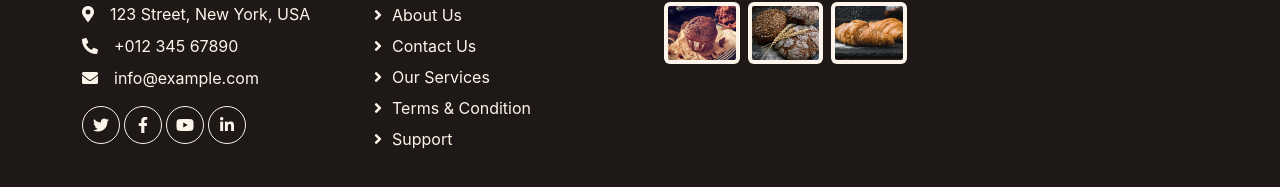
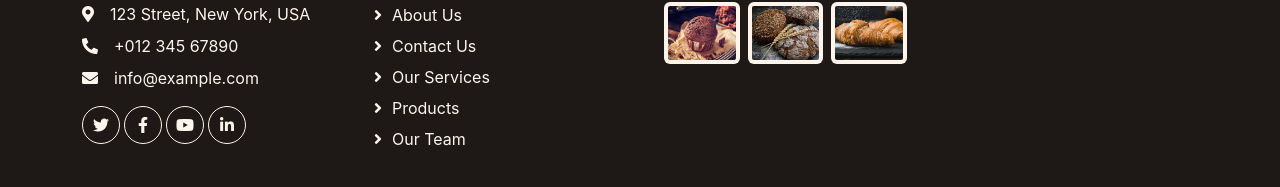
Before and after one commit to simranvadhwani/bakers, a React (Create React App) app: page /home in a window 1280 px wide. Shown: the part 6317-6504 px from the top of the page. Built offline with nearby package versions, Linux system fonts and the light colour scheme; sample sign-in values are in the browser's storage.

Commit message:
trying to admin and user path

```diff
--- a/package.json
+++ b/package.json
@@ -7,6 +7,9 @@
     "@testing-library/react": "^13.4.0",
     "@testing-library/user-event": "^13.5.0",
     "axios": "^1.6.8",
+    "buffer": "^6.0.3",
+    "jsonwebtoken": "^9.0.2",
+    "jwt-decode": "^4.0.0",
     "react": "^18.2.0",
     "react-dom": "^18.2.0",
     "react-hook-form": "^7.51.1",
--- /dev/null
+++ b/src/AdminComponents/AdminHome/AdminHome.jsx
@@ -0,0 +1,11 @@
+import React from "react";
+
+const AdminHome = () => {
+  return (
+    <div>
+      <h1>AdminHome</h1>
+    </div>
+  );
+};
+
+export default AdminHome;
--- a/src/App.js
+++ b/src/App.js
@@ -1,4 +1,5 @@
 import "./App.css";
+import React, { useState, useEffect } from "react";
 import {
   BrowserRouter as Router,
   Routes,
@@ -19,13 +20,39 @@ import ShowNavbar from "./Components/ShowNavbar/ShowNavbar";
 import ShowFooter from "./Components/ShowFooter/ShowFooter";
 import Register from "./Components/Register/Register";
 import Logout from "./Components/Logout/Logout";
+import AdminHome from "./AdminComponents/AdminHome/AdminHome";
+import { jwtDecode as jwt_decode } from "jwt-decode";
 
 function App() {
+  const [isAdmin, setIsAdmin] = useState(false);
+  const [loggedIn, setLoggedIn] = useState(false);
+
+  useEffect(() => {
+    const token = localStorage.getItem("token");
+    if (token) {
+      const decoded = jwt_decode(token);
+      const userRoles =
+        decoded["http://schemas.microsoft.com/ws/2008/06/identity/claims/role"]; // Assuming roles are stored in the token
+      // Check if user has admin role
+      if (userRoles && userRoles.includes("Admin")) {
+        setIsAdmin(true);
+      }
+
+      setLoggedIn(true);
+    }
+  }, []);
   return (
+    <>
+      {isAdmin ? (
+        <Routes>
+          <Route path="/adminhome" element={<AdminHome />} />
+        </Routes>
+      ) : (
         <>
           <ShowNavbar>
             <Navbar />
           </ShowNavbar>
+
           <Routes>
             <Route path="/" element={<LogIn />} />
             <Route path="/home" element={<Home />} />
@@ -37,12 +64,14 @@ function App() {
             <Route path="/contactus" element={<ContactUs />} />
             <Route path="/register" element={<Register />} />
             <Route path="/logout" element={<Logout />} />
-        <Route path="*" element={<Navigate to="/" />} />{" "}
+            <Route path="*" element={<Navigate to="/" />} />
           </Routes>
+
           <ShowFooter>
             <Footer />
           </ShowFooter>
-
+        </>
+      )}
       <a
         href="#"
         className="btn btn-lg btn-primary btn-lg-square rounded-circle back-to-top"
--- a/src/Components/Footer/Footer.jsx
+++ b/src/Components/Footer/Footer.jsx
@@ -2,6 +2,7 @@ import React from "react";
 import product1 from "../../img/product-1.jpg";
 import product2 from "../../img/product-2.jpg";
 import product3 from "../../img/product-3.jpg";
+import { Link } from "react-router-dom";
 
 const Footer = () => {
   const products = [product1, product2, product3];
@@ -54,21 +55,21 @@ const Footer = () => {
             </div>
             <div className="col-lg-3 col-md-6">
               <h4 className="text-light mb-4">Quick Links</h4>
-              <a className="btn btn-link" href="">
+              <Link className="btn btn-link" to="/aboutus">
                 About Us
-              </a>
-              <a className="btn btn-link" href="">
+              </Link>
+              <Link className="btn btn-link" to="/contactus">
                 Contact Us
-              </a>
-              <a className="btn btn-link" href="">
+              </Link>
+              <Link className="btn btn-link" to="/services">
                 Our Services
-              </a>
-              <a className="btn btn-link" href="">
-                Terms & Condition
-              </a>
-              <a className="btn btn-link" href="">
-                Support
-              </a>
+              </Link>
+              <Link className="btn btn-link" to="/products">
+                Products
+              </Link>
+              <Link className="btn btn-link" to="/ourteam">
+                Our Team
+              </Link>
             </div>
             <div className="col-lg-3 col-md-6">
               <h4 className="text-light mb-4">Photo Gallery</h4>
```
Also changed, not shown: 1 other file (tests, documents, lock files or other folders). Lines whose indentation alone changed are shown as unchanged.
